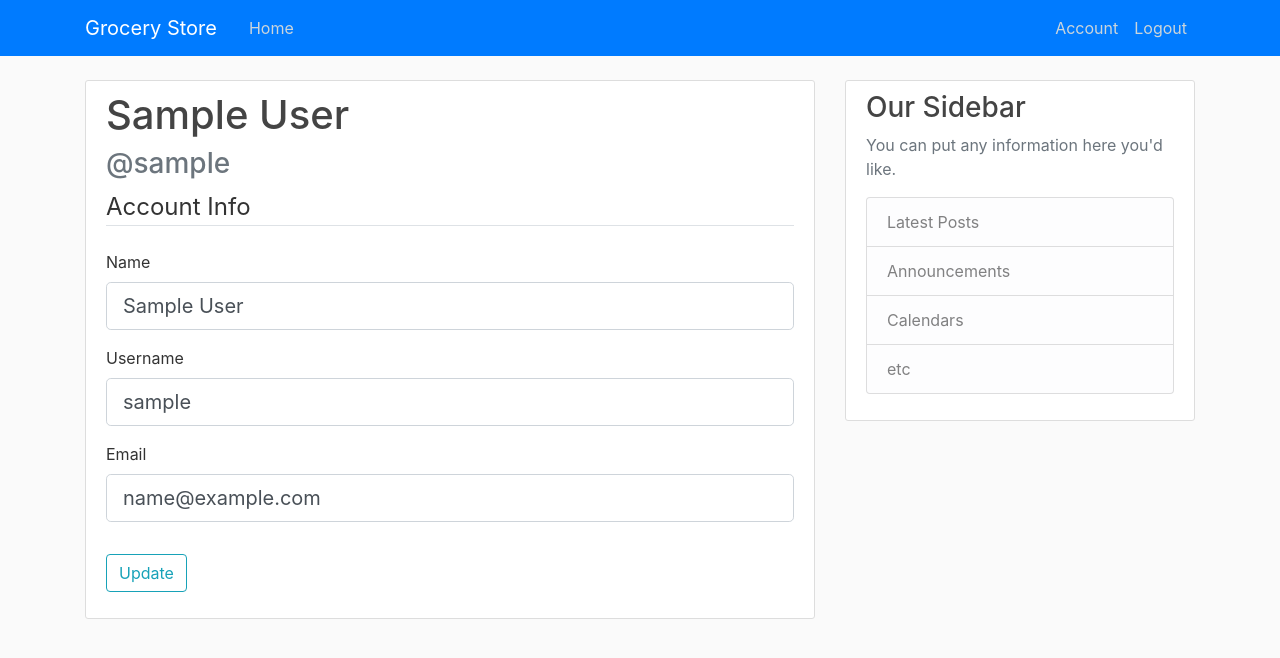
After one commit to pranam-pagi/grocerystore, a Flask app: page /account in a window 1280 px wide. The commit adds this page. Shown: the top 658 px of the page. Run offline with Flask 3, Linux system fonts and the light colour scheme; the visitor is signed in with stand-in values (Sample User, id 1); some libraries are stand-ins or nearby versions.

Commit message:
User Registeration and Login created

```diff
--- a/grocerystore/__init__.py
+++ b/grocerystore/__init__.py
@@ -1,5 +1,7 @@
 from flask import Flask
 from flask_sqlalchemy import SQLAlchemy
+from flask_bcrypt import Bcrypt
+from flask_login import LoginManager
 from dotenv import load_dotenv
 import os
 
@@ -12,5 +14,9 @@ app.config['SQLALCHEMY_TRACK_MODIFICATIONS'] = os.getenv('SQLALCHEMY_TRACK_MODIF
 app.config['SECRET_KEY'] = os.getenv('SECRET_KEY')
 
 db = SQLAlchemy(app)
+bcrypt = Bcrypt(app)
+login_manager = LoginManager(app)
+login_manager.login_view = "login"
+login_manager.login_message_category = "info"
 
 from grocerystore import routes
--- a/grocerystore/forms.py
+++ b/grocerystore/forms.py
@@ -1,17 +1,29 @@
 from flask_wtf import FlaskForm
+from flask_login import current_user
 from wtforms import StringField, PasswordField, SubmitField, BooleanField
-from wtforms.validators import DataRequired, Length, Email, EqualTo
-
+from wtforms.validators import DataRequired, Length, Email, EqualTo, ValidationError
+from grocerystore.models import User
 
 # Registration Form
 class RegistrationForm(FlaskForm):
-    name = StringField('Name', validators=[DataRequired(), Length(min=2, max=32)])
-    username = StringField('Username', validators=[DataRequired(), Length(min=2, max=20)])
+    name = StringField('Name', validators=[DataRequired(), Length(min=4, max=32)])
+    username = StringField('Username', validators=[DataRequired(), Length(min=4, max=16)])
     email = StringField('Email', validators=[DataRequired(), Email()])
     password = PasswordField('Password', validators=[DataRequired()])
     confirm_password = PasswordField('Confirm Password', validators=[DataRequired(), EqualTo('password')])
     submit = SubmitField('Sign Up')
 
+    # Validate username
+    def validate_username(self, username):
+        user = User.query.filter_by(username=username.data).first()
+        if user:
+            raise ValidationError('Username already exists. Please choose a different one.')
+
+    # Validate email
+    def validate_email(self, email):
+        user = User.query.filter_by(email=email.data).first()
+        if user:
+            raise ValidationError('Email already exists. Please choose a different one.')
 
 # Login Form
 class LoginForm(FlaskForm):
@@ -19,3 +31,26 @@ class LoginForm(FlaskForm):
     password = PasswordField('Password', validators=[DataRequired()])
     remember = BooleanField('Remember Me')
     submit = SubmitField('Sign In')
+
+# Update Account Form
+class UpdateAccountForm(FlaskForm):
+    name = StringField('Name', validators=[DataRequired(), Length(min=4, max=32)])
+    username = StringField('Username', validators=[DataRequired(), Length(min=4, max=16)])
+    email = StringField('Email', validators=[DataRequired(), Email()])
+    submit = SubmitField('Update')
+
+    # Validate username
+    def validate_username(self, username):
+        # If username is different than current username
+        if username.data != current_user.username:
+            user = User.query.filter_by(username=username.data).first()
+            if user:
+                raise ValidationError('Username already exists. Please choose a different one.')
+
+    # Validate email
+    def validate_email(self, email):
+        # If email is different than current email
+        if email.data != current_user.email:
+            user = User.query.filter_by(email=email.data).first()
+            if user:
+                raise ValidationError('Email already exists. Please choose a different one.')
--- a/grocerystore/routes.py
+++ b/grocerystore/routes.py
@@ -1,29 +1,76 @@
-from flask import render_template, redirect, url_for, flash
+from flask import render_template, redirect, url_for, flash, request
 from grocerystore.models import User, Product, Category, Cart, Order
-from grocerystore.forms import LoginForm, RegistrationForm
-from grocerystore import app, db
+from grocerystore.forms import LoginForm, RegistrationForm, UpdateAccountForm
+from grocerystore import app, db, bcrypt
+from flask_login import login_user, current_user, logout_user, login_required
 
 @app.route('/')
 @app.route('/home')
 def home():
-    return render_template('home.html')
+    # Get all users
+    users = User.query.all()
+    return render_template('home.html', users=users)
 
 @app.route("/register", methods=['GET', 'POST'])
 def register():
+    # If user is logged in, redirect to home page
+    if current_user.is_authenticated:
+        return redirect(url_for('home'))
     form = RegistrationForm()
     if form.validate_on_submit():
-        flash(f'Account created for {form.username.data}!', 'success')
-        return redirect(url_for('home'))
+        # Hash password
+        hashed_password = bcrypt.generate_password_hash(form.password.data).decode('utf-8')
+        user = User(name=form.name.data, username=form.username.data, email=form.email.data, password=hashed_password)
+        db.session.add(user)
+        db.session.commit()
+        flash(f'Account created for {form.name.data}!', 'success')
+        return redirect(url_for('login'))
     return render_template('register.html', title='Register', form=form)
 
 
 @app.route("/login", methods=['GET', 'POST'])
 def login():
+    # If user is logged in, redirect to home page
+    if current_user.is_authenticated:
+        return redirect(url_for('home'))
     form = LoginForm()
     if form.validate_on_submit():
-        if form.email.data == 'admin@blog.com' and form.password.data == 'password':
-            flash('You have been logged in!', 'success')
-            return redirect(url_for('home'))
+        # Check if user exists
+        user = User.query.filter_by(email=form.email.data).first()
+        # Check if password is correct
+        if user and bcrypt.check_password_hash(user.password, form.password.data):
+            # Log in user
+            login_user(user, remember=form.remember.data)
+            # Redirect to next page if it exists
+            next_page = request.args.get('next')
+            # If next page doesn't exist, redirect to home page
+            return redirect(next_page) if next_page else redirect(url_for('home'))
         else:
-            flash('Login Unsuccessful. Please check username and password', 'danger')
+            flash('Login Unsuccessful. Please check email and password', 'danger')
     return render_template('login.html', title='Login', form=form)
+
+@app.route("/logout")
+def logout():
+    logout_user()
+    return redirect(url_for('home'))
+
+@app.route('/account', methods=['GET', 'POST'])
+@login_required
+def account():
+    form = UpdateAccountForm()
+    # If form is submitted
+    if form.validate_on_submit():
+        # Update user info
+        current_user.name = form.name.data
+        current_user.username = form.username.data
+        current_user.email = form.email.data
+        # Commit changes to database
+        db.session.commit()
+        flash('Your account has been updated!', 'success')
+        return redirect(url_for('account'))
+    # If form is not submitted, populate form with user info
+    elif request.method == 'GET':
+        form.name.data = current_user.name
+        form.username.data = current_user.username
+        form.email.data = current_user.email
+    return render_template('account.html', title='Account', form=form)
--- /dev/null
+++ b/grocerystore/templates/account.html
@@ -0,0 +1,64 @@
+{% extends "layout.html" %}
+
+{% block content %}
+  <div class="content-section">
+    <div class="media">
+      <div class="media-body">
+        <h2 class="account-heading">{{ current_user.name }}</h2>
+        <h3 class="text-secondary">@{{ current_user.username }}</h3>
+      </div>
+    </div>
+    <form method="POST" action="">
+      {{ form.hidden_tag() }}
+      <fieldset class="form-group">
+        <legend class="border-bottom mb-4">Account Info</legend>
+        <div class="form-group">
+          {{ form.name.label(class="form-control-label") }}
+
+          {% if form.name.errors %}
+            {{ form.name(class="form-control form-control-lg is-invalid") }}
+            <div class="invalid-feedback">
+              {% for error in form.name.errors %}
+              <span>{{ error }}</span>
+              {% endfor %}
+            </div>
+          {% else %}
+            {{ form.name(class="form-control form-control-lg") }}
+          {% endif %}
+        </div>
+        <div class="form-group">
+          {{ form.username.label(class="form-control-label") }}
+
+          {% if form.username.errors %}
+            {{ form.username(class="form-control form-control-lg is-invalid") }}
+            <div class="invalid-feedback">
+              {% for error in form.username.errors %}
+              <span>{{ error }}</span>
+              {% endfor %}
+            </div>
+          {% else %}
+            {{ form.username(class="form-control form-control-lg") }}
+          {% endif %}
+        </div>
+        <div class="form-group">
+          {{ form.email.label(class="form-control-label") }}
+          {% if form.email.errors %}
+            {{ form.email(class="form-control form-control-lg is-invalid") }}
+            <div class="invalid-feedback">
+              {% for error in form.email.errors %}
+                <span>{{ error }}</span>
+              {% endfor %}
+            </div>
+          {% else %}
+            {{ form.email(class="form-control form-control-lg") }}
+          {% endif %}
+        </div>
+      </fieldset>
+      <div class="form-group">
+        {{ form.submit(class="btn btn-outline-info") }}
+      </div>
+    </form>
+  </div>
+
+
+{% endblock content %}
--- a/grocerystore/templates/layout.html
+++ b/grocerystore/templates/layout.html
@@ -5,6 +5,9 @@
     <meta name="viewport" content="width=device-width, initial-scale=1.0">
 
     <link rel="stylesheet" href="https://maxcdn.bootstrapcdn.com/bootstrap/4.0.0/css/bootstrap.min.css" integrity="sha384-Gn5384xqQ1aoWXA+058RXPxPg6fy4IWvTNh0E263XmFcJlSAwiGgFAW/dAiS6JXm" crossorigin="anonymous">
+
+    <!-- <link href="https://cdn.jsdelivr.net/npm/bootstrap@5.3.2/dist/css/bootstrap.min.css" rel="stylesheet" integrity="sha384-T3c6CoIi6uLrA9TneNEoa7RxnatzjcDSCmG1MXxSR1GAsXEV/Dwwykc2MPK8M2HN" crossorigin="anonymous"> -->
+
 
     <link rel="stylesheet" href="static/main.css">
 
@@ -32,14 +35,21 @@
           </div>
           <!-- Navbar Right Side -->
           <div class="navbar-nav">
+            {% if current_user.is_authenticated %}
+              <a class="nav-item nav-link" href="{{ url_for('account') }}">Account</a>
+              <a class="nav-item nav-link" href="{{ url_for('logout') }}">Logout</a>
+            {% else %}
               <a class="nav-item nav-link" href="{{ url_for('login') }}">Login</a>
               <a class="nav-item nav-link" href="{{ url_for('register') }}">Register</a>
+            {% endif %}
           </div>
         </div>
       </div>
     </nav>
   </header>
-
+  <main role="main" class="container">
+    <div class="row">
+      <div class="col-md-8">
         {% with messages = get_flashed_messages(with_categories=True) %}
           {% if messages %}
             {% for category, message in messages %}
@@ -49,12 +59,32 @@
             {% endfor %}
           {% endif %}
         {% endwith %}
-
         {% block content %}
         {% endblock content %}
+      </div>
+      <div class="col-md-4">
+        <div class="content-section">
+          <h3>Our Sidebar</h3>
+          <p class='text-muted'>You can put any information here you'd like.
+            <ul class="list-group">
+              <li class="list-group-item list-group-item-light">Latest Posts</li>
+              <li class="list-group-item list-group-item-light">Announcements</li>
+              <li class="list-group-item list-group-item-light">Calendars</li>
+              <li class="list-group-item list-group-item-light">etc</li>
+            </ul>
+          </p>
+        </div>
+      </div>
+    </div>
+  </main>
 
-  <script src="https://code.jquery.com/jquery-3.2.1.slim.min.js" integrity="sha384-KJ3o2DKtIkvYIK3UENzmM7KCkRr/rE9/Qpg6aAZGJwFDMVNA/GpGFF93hXpG5KkN" crossorigin="anonymous"></script>
+  <!-- <script src="https://code.jquery.com/jquery-3.2.1.slim.min.js" integrity="sha384-KJ3o2DKtIkvYIK3UENzmM7KCkRr/rE9/Qpg6aAZGJwFDMVNA/GpGFF93hXpG5KkN" crossorigin="anonymous"></script>
   <script src="https://cdnjs.cloudflare.com/ajax/libs/popper.js/1.12.9/umd/popper.min.js" integrity="sha384-ApNbgh9B+Y1QKtv3Rn7W3mgPxhU9K/ScQsAP7hUibX39j7fakFPskvXusvfa0b4Q" crossorigin="anonymous"></script>
-  <script src="https://maxcdn.bootstrapcdn.com/bootstrap/4.0.0/js/bootstrap.min.js" integrity="sha384-JZR6Spejh4U02d8jOt6vLEHfe/JQGiRRSQQxSfFWpi1MquVdAyjUar5+76PVCmYl" crossorigin="anonymous"></script>
+  <script src="https://maxcdn.bootstrapcdn.com/bootstrap/4.0.0/js/bootstrap.min.js" integrity="sha384-JZR6Spejh4U02d8jOt6vLEHfe/JQGiRRSQQxSfFWpi1MquVdAyjUar5+76PVCmYl" crossorigin="anonymous"></script> -->
+
+  <script src="https://cdn.jsdelivr.net/npm/bootstrap@5.3.2/dist/js/bootstrap.bundle.min.js" integrity="sha384-C6RzsynM9kWDrMNeT87bh95OGNyZPhcTNXj1NW7RuBCsyN/o0jlpcV8Qyq46cDfL" crossorigin="anonymous"></script>
+  <script src="https://cdn.jsdelivr.net/npm/@popperjs/core@2.11.8/dist/umd/popper.min.js" integrity="sha384-I7E8VVD/ismYTF4hNIPjVp/Zjvgyol6VFvRkX/vR+Vc4jQkC+hVqc2pM8ODewa9r" crossorigin="anonymous"></script>
+  <script src="https://cdn.jsdelivr.net/npm/bootstrap@5.3.2/dist/js/bootstrap.min.js" integrity="sha384-BBtl+eGJRgqQAUMxJ7pMwbEyER4l1g+O15P+16Ep7Q9Q+zqX6gSbd85u4mG4QzX+" crossorigin="anonymous"></script>
+
 </body>
 </html>
--- a/grocerystore/templates/login.html
+++ b/grocerystore/templates/login.html
@@ -1,8 +1,4 @@
  {% extends 'layout.html' %}
-
-{% block title %}
-  Login
-{% endblock title %}
 
 {% block stylesheets %}
 {% endblock stylesheets %}
--- a/grocerystore/templates/register.html
+++ b/grocerystore/templates/register.html
@@ -1,8 +1,4 @@
 {% extends 'layout.html' %}
-
-{% block title %}
-  Register
-{% endblock title %}
 
 {% block stylesheets %}
 {% endblock stylesheets %}
--- a/requirements.txt
+++ b/requirements.txt
@@ -1,10 +1,13 @@
 aniso8601==9.0.1
+bcrypt==4.0.1
 blinker==1.7.0
 click==8.1.7
 dnspython==2.4.2
 email-validator==2.1.0.post1
 Flask==3.0.0
+Flask-Bcrypt==1.0.1
 Flask-DotEnv==0.1.2
+Flask-Login==0.6.3
 Flask-RESTful==0.3.10
 Flask-SQLAlchemy==3.1.1
 Flask-WTF==1.2.1
```
Also changed, not shown: grocerystore/models.py (+9 -4 lines), grocerystore/templates/home.html (+20 -2 lines), instance/db.sqlite3 (added). Lines whose indentation alone changed are shown as unchanged.
